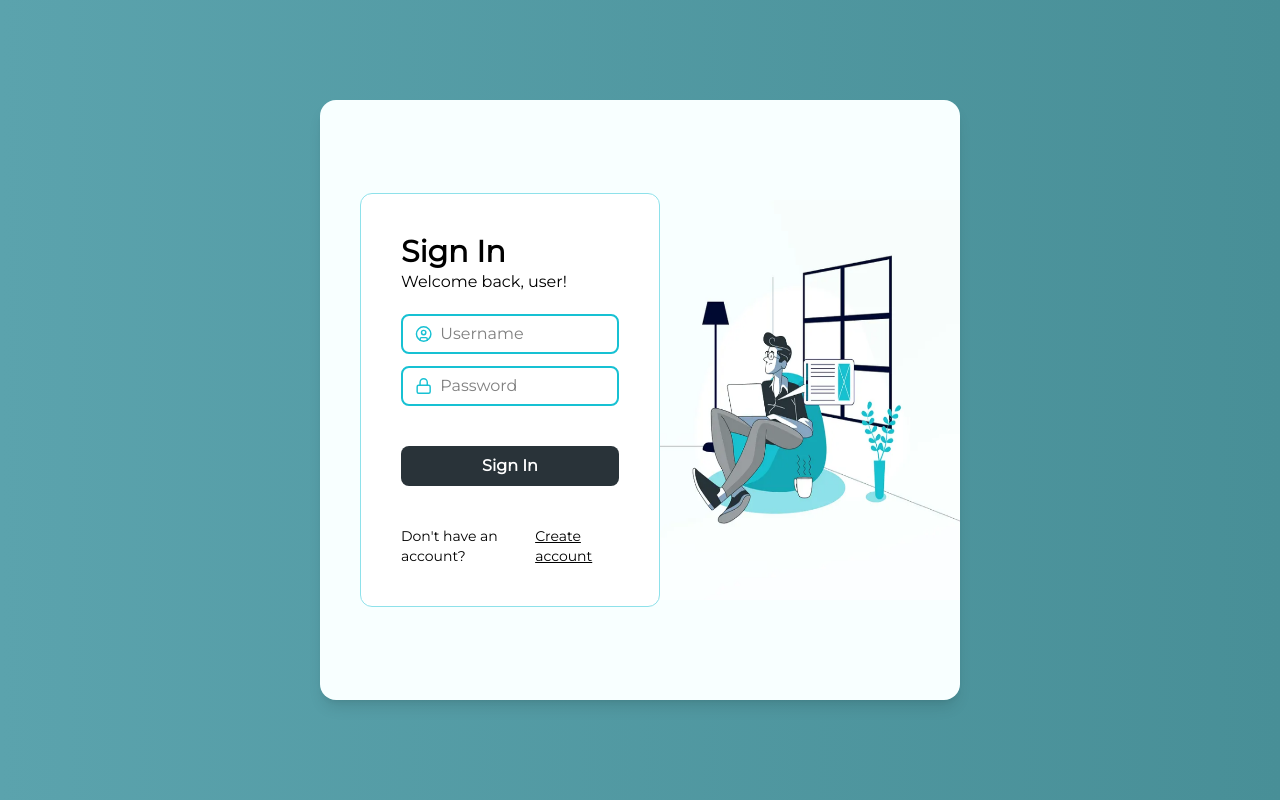
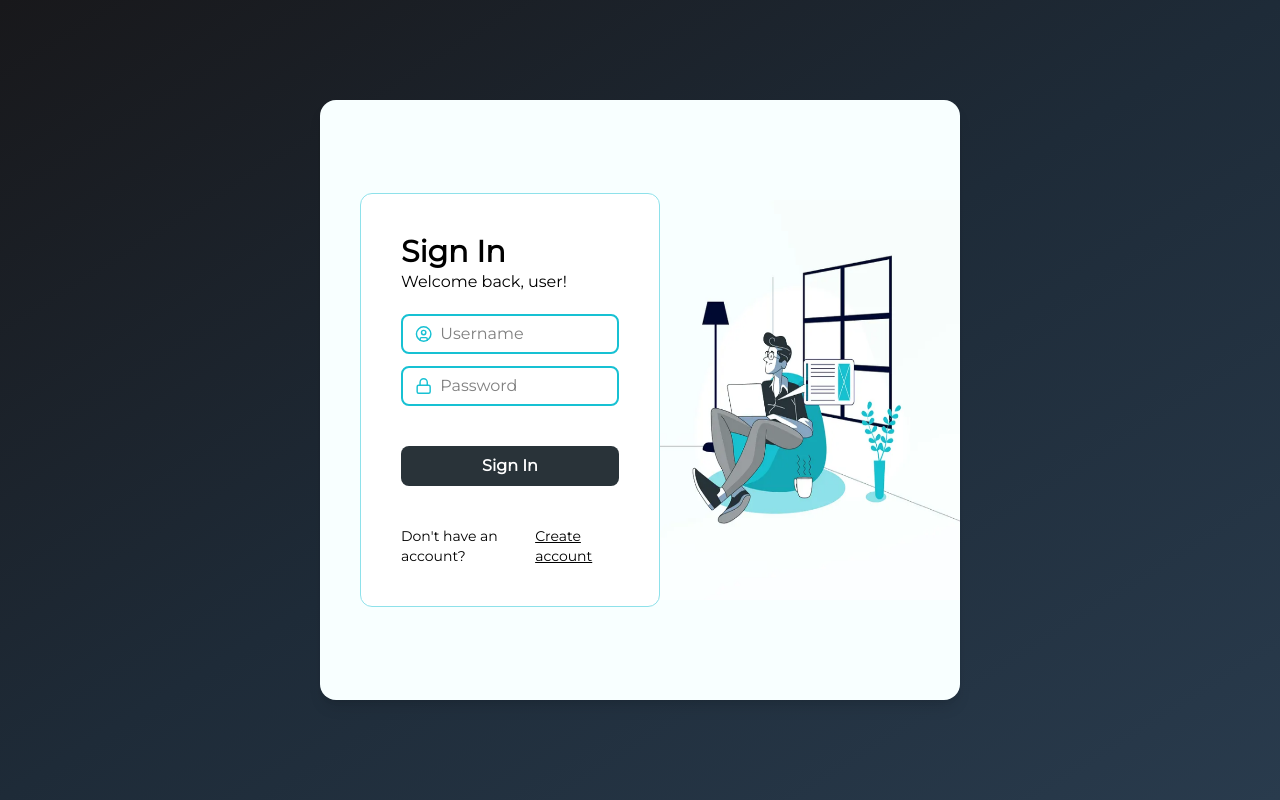
Before and after one commit to daqhi/SSIS-WEB, a React (Vite) app in the folder frontend/: page /sign-in in a window 1280 px wide. Built offline with nearby package versions, Linux system fonts and the light colour scheme; a web font is replaced by a local one.

Commit message:
fixed dashboard ui

```diff
--- a/frontend/src/static/css/navbar.css
+++ b/frontend/src/static/css/navbar.css
@@ -138,7 +138,7 @@
     /* border-radius: 5px; */
     /* background: #f8f8f8; */
 
-    /* border-bottom: 1px solid #c9c9c9; */
+    border-bottom: 1px solid #c9c9c9;
     background: linear-gradient(to right, #18181b, #18181b);
     /* box-shadow: -1px 0px 0px rgba(139, 139, 139, 0.2); */
 } .nav-right:hover {
--- a/frontend/src/templates/entry/sign-in.jsx
+++ b/frontend/src/templates/entry/sign-in.jsx
@@ -55,7 +55,7 @@ function SignIn() {
 
     return (
         <div className={`main-container page ${show ? 'show' : ''}`}>
-            <div className="flex justify-center items-center bg-gradient-to-r from-[#5ba3ad] to-[#488f97] to-[#3a6f7f] w-full h-full ">
+            <div className="bg-gradient-to-br from-[#18181b] via-[#1e2b38] to-[#293B4D] flex justify-center items-center w-full h-full ">
                 <div className="flex flex-row items-center h-150 w-1/2 rounded-2xl shadow-lg overflow-hidden bg-[#F8FFFF] py-10 pl-10">
                     <div className="bg-white border-1 border-[#8EE1EA] rounded-xl w-1/2 p-10">
                         <div className="mb-5">
--- a/frontend/src/templates/entry/sign-up.jsx
+++ b/frontend/src/templates/entry/sign-up.jsx
@@ -65,7 +65,7 @@ export default function SignUp() {
         <div>
 
             <div className={`main-container page ${show ? 'show' : ''}`}>
-                <div className="flex justify-center items-center bg-gradient-to-r from-[#5ba3ad] to-[#488f97] to-[#3a6f7f] w-full h-full ">
+                <div className="bg-gradient-to-br from-[#18181b] via-[#1e2b38] to-[#293B4D] flex justify-center items-center w-full h-full ">
                     <div className="flex flex-row items-center h-150 w-1/2 rounded-2xl shadow-lg overflow-hidden bg-[#F8FFFF] py-10 pl-10">
                         <div className="bg-white border-1 border-[#8EE1EA] rounded-xl w-1/2 p-10">
                             <div className="mb-5">
```
